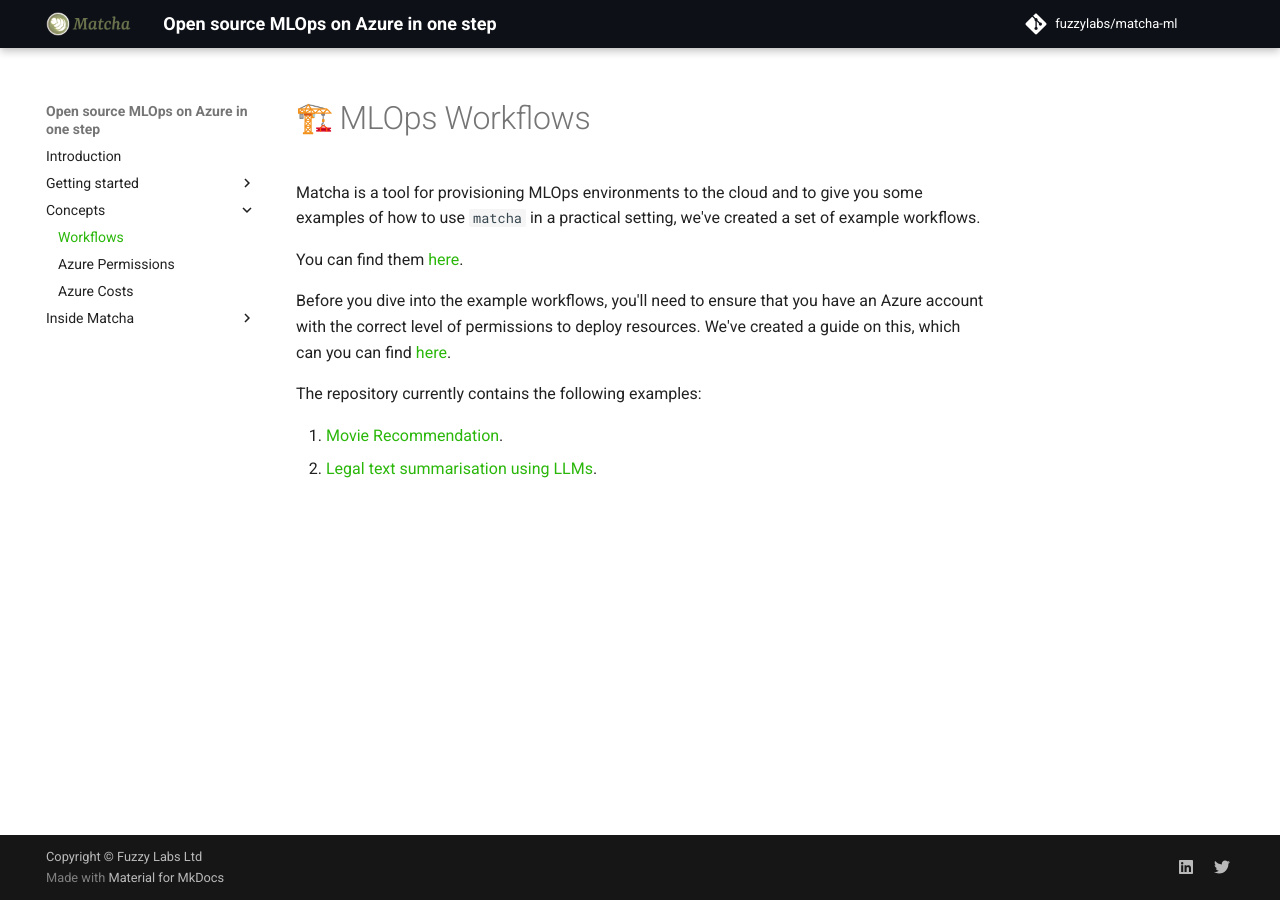
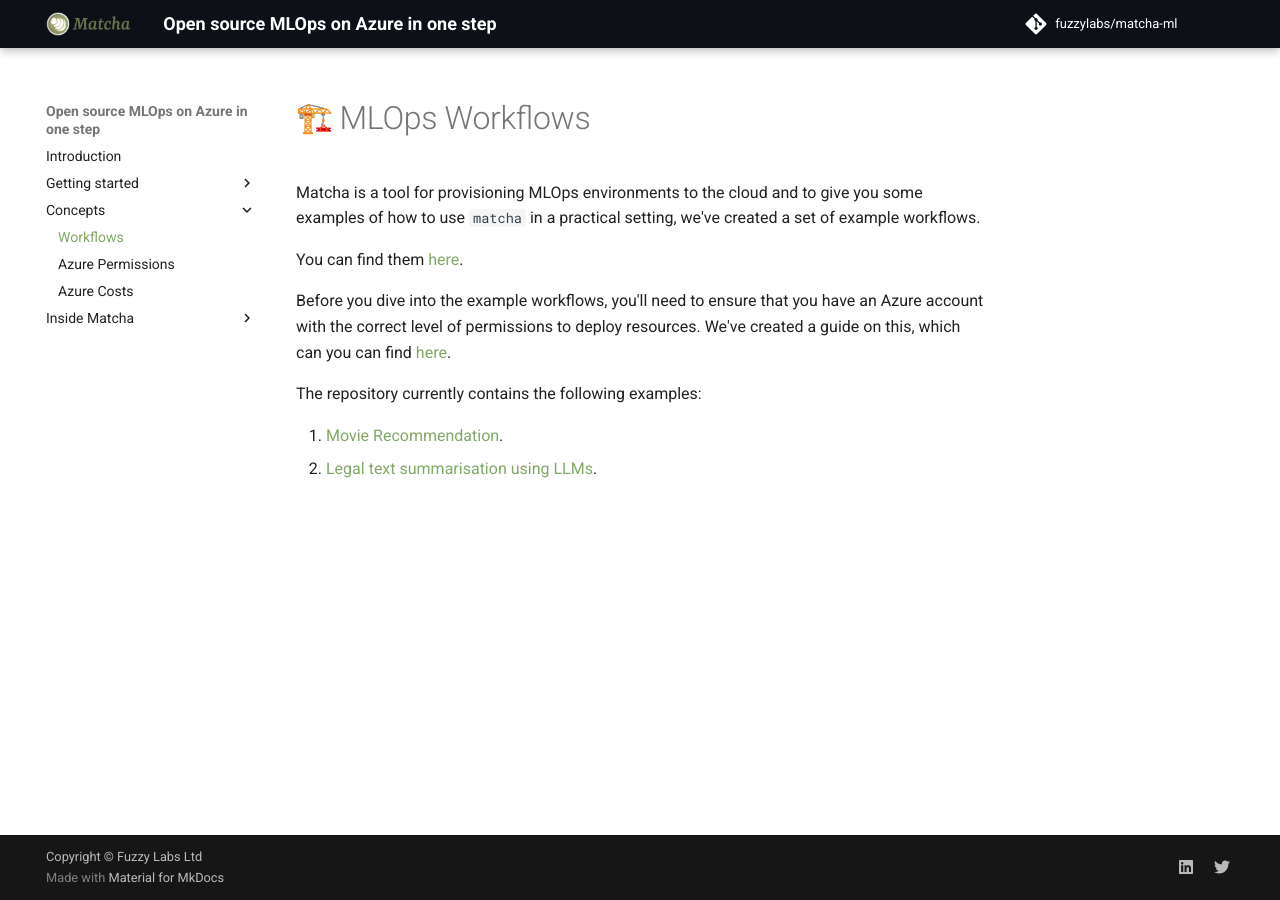
Before and after one commit to fuzzylabs/matcha, an MkDocs documentation site: the page built from docs/workflows.md, in a window 1280 px wide. Built offline with MkDocs 1.6.1 and Material for MkDocs 9.7.7, drawn with Linux system fonts in a browser that asks for light colours; emoji names are drawn with the system emoji font; comment, search, counter and statistics services are not loaded.

```diff
--- a/docs/css/extra.css
+++ b/docs/css/extra.css
@@ -1,6 +1,6 @@
 :root {
     --md-primary-fg-color: #0d1117;
-    --md-typeset-a-color: #2ab70a;
+    --md-typeset-a-color: #80a867;
 }
 
 header footer {
```
Also changed, not shown: 2 other files.
